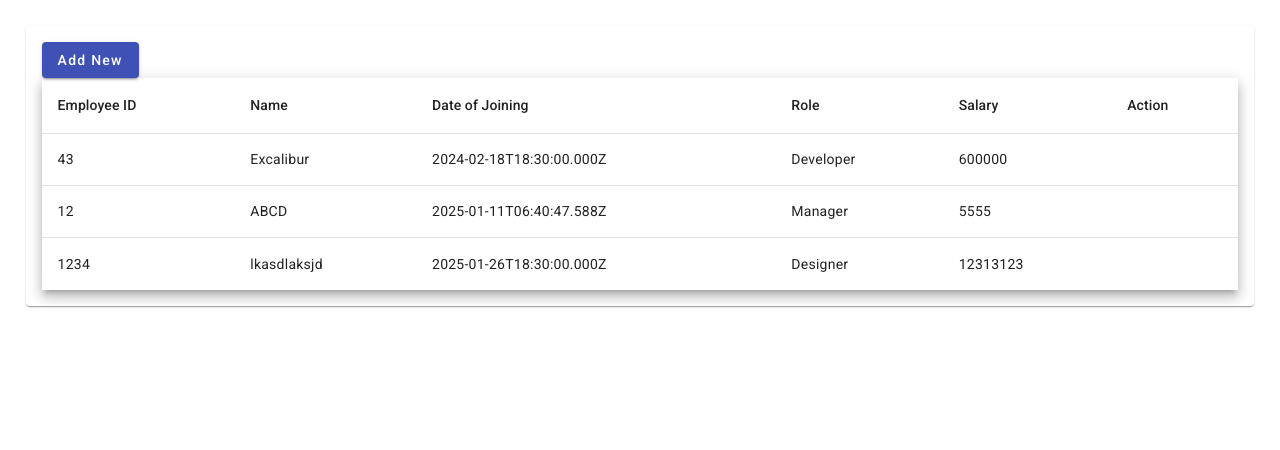
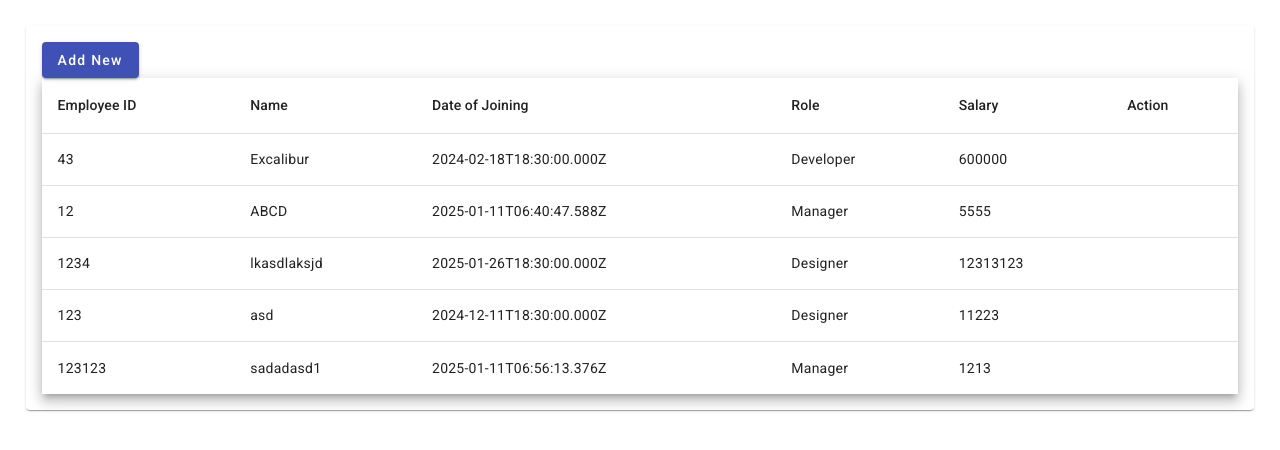
Before and after one commit to Sridharvn/Angular-CRUD-APP-With-NGRX, an Angular app: page /employee in a window 1280 px wide. Shown: the top 450 px of the page. Built offline with nearby package versions, Linux system fonts and the light colour scheme; data requests are answered from the project's data file.

Commit message:
Added toaster for add user

```diff
--- a/angular.json
+++ b/angular.json
@@ -31,7 +31,8 @@
             ],
             "styles": [
               "@angular/material/prebuilt-themes/indigo-pink.css",
-              "src/styles.scss"
+              "src/styles.scss",
+              "node_modules/ngx-toastr/toastr.css"
             ],
             "scripts": []
           },
--- a/src/app/components/add-employee/add-employee.component.ts
+++ b/src/app/components/add-employee/add-employee.component.ts
@@ -16,6 +16,7 @@ import { MatIconModule } from '@angular/material/icon';
 import { provideNativeDateAdapter } from '@angular/material/core';
 import { Employee } from '../../models/employee';
 import { EmployeeService } from '../../services/employee.service';
+import { ToastrService } from 'ngx-toastr';
 
 @Component({
   selector: 'app-add-employee',
@@ -37,7 +38,8 @@ import { EmployeeService } from '../../services/employee.service';
 export class AddEmployeeComponent {
   constructor(
     private employeeService: EmployeeService,
-    private ref: MatDialogRef<AddEmployeeComponent>
+    private ref: MatDialogRef<AddEmployeeComponent>,
+    private toaster: ToastrService
   ) {}
   title = 'Add Employee';
   empForm = new FormGroup({
@@ -58,6 +60,7 @@ export class AddEmployeeComponent {
       };
       this.employeeService.addEmployee(_data).subscribe(() => {
         // alert('saved');
+        this.toaster.success('Added User', 'Created');
         this.closePopup();
       });
     }
--- a/src/app/data/db.json
+++ b/src/app/data/db.json
@@ -20,6 +20,20 @@
       "doj": "2025-01-26T18:30:00.000Z",
       "role": "Designer",
       "salary": 12313123
+    },
+    {
+      "id": "123",
+      "name": "asd",
+      "doj": "2024-12-11T18:30:00.000Z",
+      "role": "Designer",
+      "salary": 11223
+    },
+    {
+      "id": "123123",
+      "name": "sadadasd1",
+      "doj": "2025-01-11T06:56:13.376Z",
+      "role": "Manager",
+      "salary": 1213
     }
   ]
 }
```
Also changed, not shown: src/styles.scss (+9 -2 lines).
